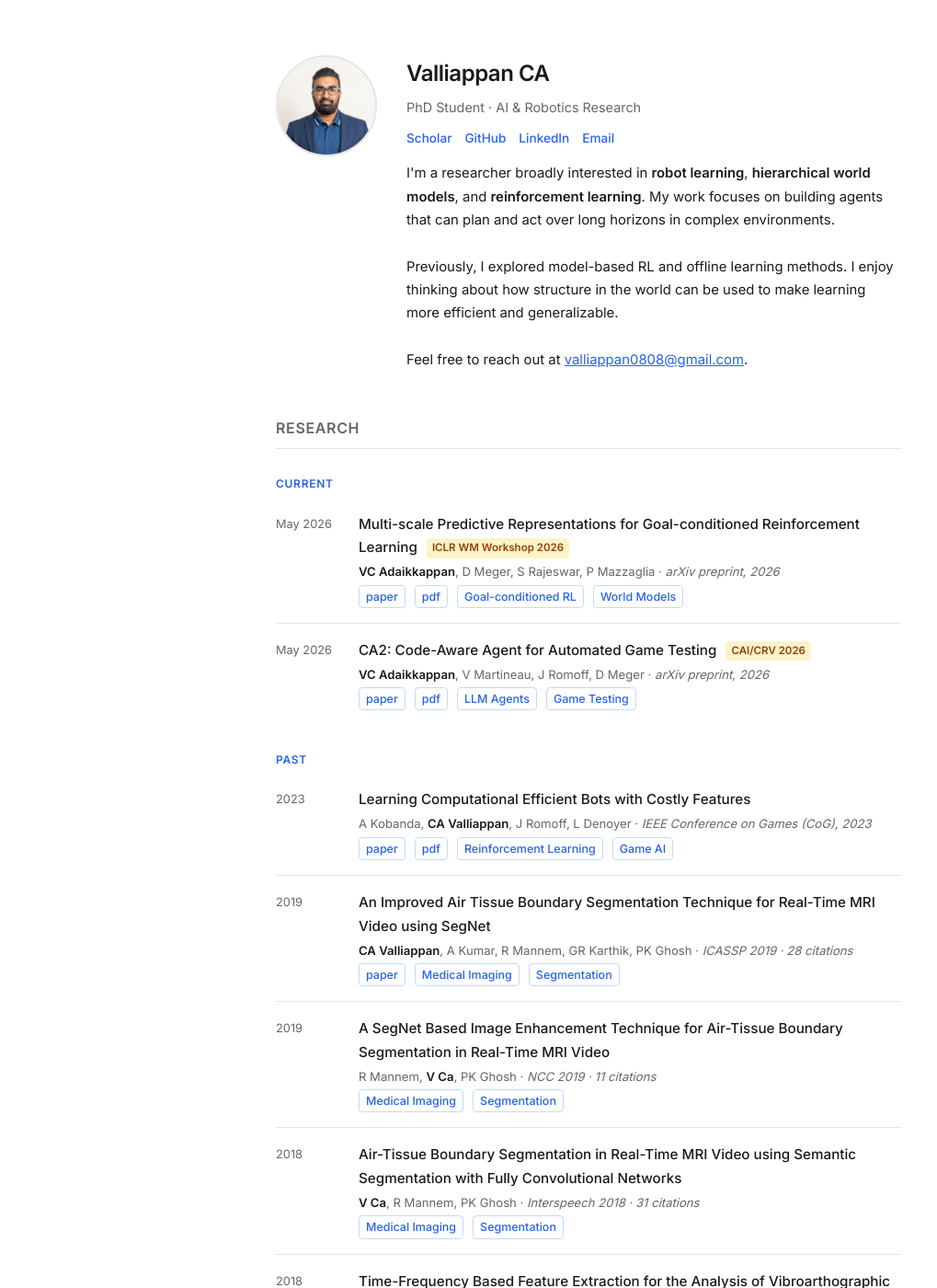
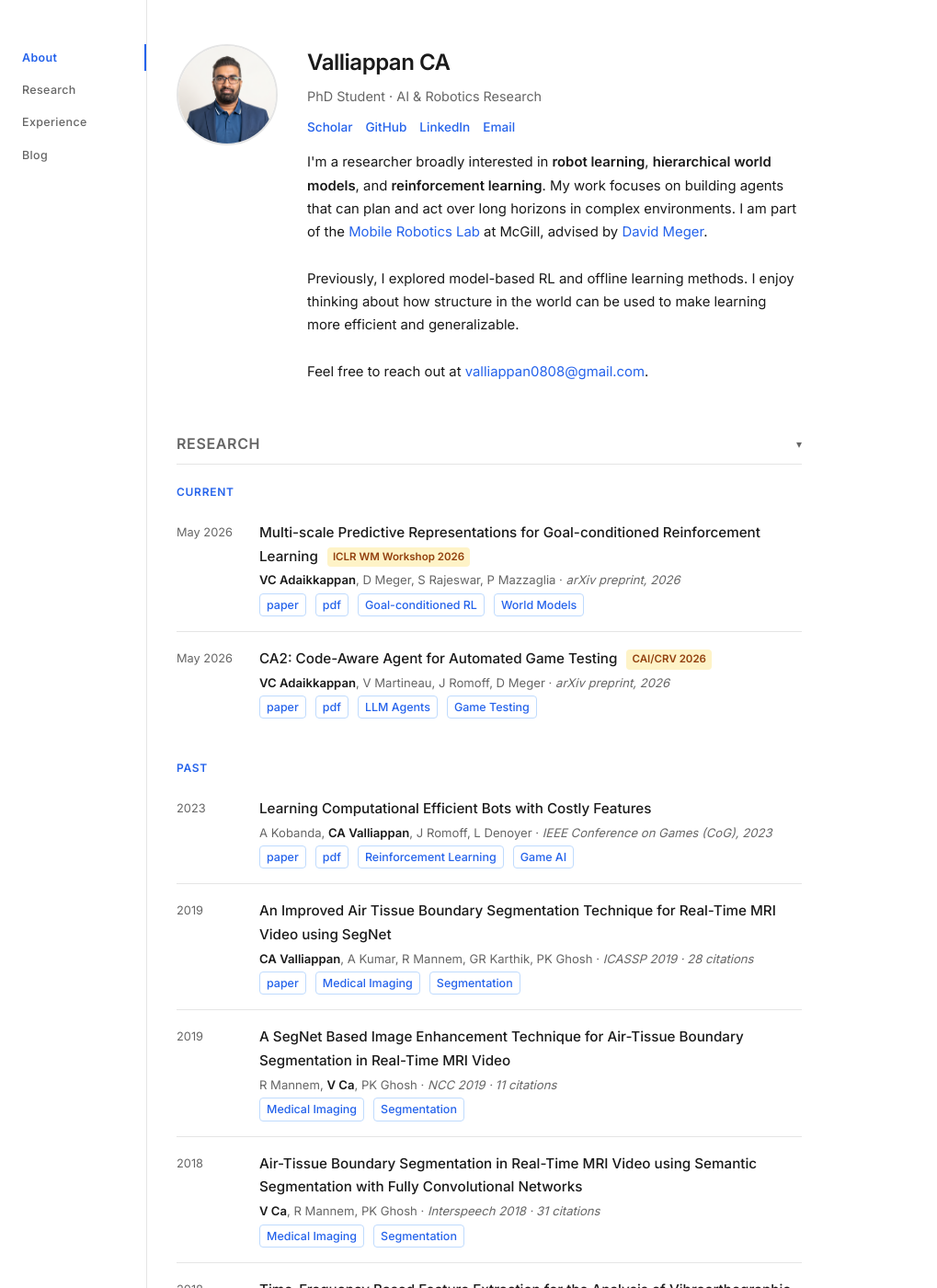
Before and after one commit to nappaillav/nappaillav.github.io, a Jekyll site: the page built from index.html, in a window 1280 px wide and 1400 px high. Shown: the whole window at 92% size, without its empty margins (0-1019 px from the left). Built offline with Jekyll 4.4.1, drawn with Linux system fonts in a browser that asks for light colours.

Commit message:
updated the main

```diff
--- a/index.html
+++ b/index.html
@@ -28,7 +28,8 @@ layout: none
       --accent: #2563eb;
       --border: #e5e5e5;
       --bg: #fff;
-      --max-w: 680px;
+      --nav-w: 160px;
+      --content-max: 680px;
     }
 
     html {
@@ -41,12 +42,60 @@ layout: none
       color: var(--text);
       background: var(--bg);
       line-height: 1.7;
-      padding: 60px 24px 100px;
     }
 
-    .wrapper {
-      max-width: var(--max-w);
-      margin: 0 auto;
+    /* ── Page shell ── */
+    .page {
+      display: flex;
+      min-height: 100vh;
+    }
+
+    /* ── Left nav ── */
+    .sidenav {
+      width: var(--nav-w);
+      flex-shrink: 0;
+      position: sticky;
+      top: 0;
+      height: 100vh;
+      overflow-y: auto;
+      padding: 48px 0 48px 24px;
+      border-right: 1px solid var(--border);
+      display: flex;
+      flex-direction: column;
+      gap: 6px;
+    }
+
+    .sidenav a {
+      display: block;
+      font-size: 0.78rem;
+      font-weight: 500;
+      color: var(--muted);
+      text-decoration: none;
+      padding: 4px 10px 4px 0;
+      border-right: 2px solid transparent;
+      transition: color 0.15s, border-color 0.15s;
+      letter-spacing: 0.03em;
+    }
+
+    .sidenav a:hover {
+      color: var(--accent);
+    }
+
+    .sidenav a.active {
+      color: var(--accent);
+      border-right-color: var(--accent);
+      font-weight: 600;
+    }
+
+    /* ── Main content ── */
+    .content {
+      flex: 1;
+      min-width: 0;
+      padding: 48px 32px 100px;
+    }
+
+    .content-inner {
+      max-width: var(--content-max);
     }
 
     /* ── Header / About ── */
@@ -54,7 +103,7 @@ layout: none
       display: flex;
       gap: 32px;
       align-items: flex-start;
-      margin-bottom: 48px;
+      margin-bottom: 52px;
     }
 
     .about-photo {
@@ -64,21 +113,6 @@ layout: none
       object-fit: cover;
       flex-shrink: 0;
       border: 2px solid var(--border);
-    }
-
-    .about-photo-placeholder {
-      width: 110px;
-      height: 110px;
-      border-radius: 50%;
-      flex-shrink: 0;
-      border: 2px solid var(--border);
-      background: linear-gradient(135deg, #e0e7ff 0%, #c7d2fe 100%);
-      display: flex;
-      align-items: center;
-      justify-content: center;
-      font-size: 2rem;
-      color: var(--accent);
-      font-weight: 600;
     }
 
     .about-name {
@@ -108,35 +142,72 @@ layout: none
       text-decoration: none;
     }
 
-    .about-links a:hover {
-      text-decoration: underline;
-    }
+    .about-links a:hover { text-decoration: underline; }
 
     .about-bio {
       font-size: 0.93rem;
       color: var(--text);
     }
 
-    /* ── Sections ── */
-    section {
-      margin-bottom: 52px;
+    .about-bio a {
+      color: var(--accent);
+      text-decoration: none;
     }
 
-    h2 {
+    .about-bio a:hover { text-decoration: underline; }
+
+    /* ── Collapsible sections ── */
+    .collapsible {
+      margin-bottom: 44px;
+    }
+
+    .collapsible-header {
+      display: flex;
+      align-items: center;
+      justify-content: space-between;
+      cursor: pointer;
+      user-select: none;
+      padding-bottom: 8px;
+      border-bottom: 1px solid var(--border);
+      margin-bottom: 20px;
+    }
+
+    .collapsible-header h2 {
       font-size: 1rem;
       font-weight: 600;
       letter-spacing: 0.04em;
       text-transform: uppercase;
       color: var(--muted);
-      margin-bottom: 20px;
-      padding-bottom: 8px;
-      border-bottom: 1px solid var(--border);
+      border: none;
+      padding: 0;
+      margin: 0;
+    }
+
+    .collapsible-chevron {
+      font-size: 0.75rem;
+      color: var(--muted);
+      transition: transform 0.2s ease;
+      flex-shrink: 0;
+    }
+
+    .collapsible.collapsed .collapsible-chevron {
+      transform: rotate(-90deg);
+    }
+
+    .collapsible-body {
+      overflow: hidden;
+      transition: max-height 0.3s ease, opacity 0.25s ease;
+      max-height: 5000px;
+      opacity: 1;
+    }
+
+    .collapsible.collapsed .collapsible-body {
+      max-height: 0;
+      opacity: 0;
     }
 
     /* ── Publication / Blog entry list ── */
-    .entry-list {
-      list-style: none;
-    }
+    .entry-list { list-style: none; }
 
     .entry-item {
       display: flex;
@@ -157,10 +226,7 @@ layout: none
       padding-top: 2px;
     }
 
-    .entry-body {
-      flex: 1;
-      min-width: 0;
-    }
+    .entry-body { flex: 1; min-width: 0; }
 
     .entry-title {
       font-size: 0.95rem;
@@ -169,14 +235,8 @@ layout: none
       margin-bottom: 2px;
     }
 
-    .entry-title a {
-      color: inherit;
-      text-decoration: none;
-    }
-
-    .entry-title a:hover {
-      color: var(--accent);
-    }
+    .entry-title a { color: inherit; text-decoration: none; }
+    .entry-title a:hover { color: var(--accent); }
 
     .entry-authors {
       font-size: 0.82rem;
@@ -230,13 +288,10 @@ layout: none
       vertical-align: middle;
     }
 
-    /* ── Author name highlight ── */
-    .author-me {
-      font-weight: 600;
-      color: var(--text);
-    }
+    /* ── Author highlight ── */
+    .author-me { font-weight: 600; color: var(--text); }
 
-    /* ── Section sub-label (Current / Past) ── */
+    /* ── Sub-labels (Current / Past) ── */
     .section-label {
       font-size: 0.75rem;
       font-weight: 600;
@@ -244,12 +299,11 @@ layout: none
       text-transform: uppercase;
       color: var(--accent);
       margin: 28px 0 4px;
-      padding-left: 0;
     }
 
     .section-label:first-child { margin-top: 0; }
 
-    /* ── Company logo in experience entries ── */
+    /* ── Company logo ── */
     .entry-logo {
       display: flex;
       flex-direction: column;
@@ -280,39 +334,45 @@ layout: none
       margin-top: 60px;
       font-size: 0.8rem;
       color: var(--muted);
-      text-align: center;
+      text-align: left;
     }
 
-    /* ── Responsive ── */
-    @media (max-width: 500px) {
+    /* ── Responsive: hide sidenav on small screens ── */
+    @media (max-width: 700px) {
+      .sidenav { display: none; }
+
+      .content { padding: 32px 18px 80px; }
+
       .about {
         flex-direction: column;
         gap: 16px;
       }
 
-      .about-photo,
-      .about-photo-placeholder {
-        width: 80px;
-        height: 80px;
-      }
+      .about-photo { width: 80px; height: 80px; }
 
-      .entry-item {
-        flex-direction: column;
-        gap: 4px;
-      }
-
-      .entry-date {
-        min-width: unset;
-      }
+      .entry-item { flex-direction: column; gap: 4px; }
+      .entry-date { min-width: unset; }
     }
   </style>
 </head>
 
 <body>
-  <div class="wrapper">
+  <div class="page">
+
+    <!-- ── Left nav ── -->
+    <nav class="sidenav" aria-label="Page sections">
+      <a href="#about" class="nav-link">About</a>
+      <a href="#research" class="nav-link">Research</a>
+      <a href="#experience" class="nav-link">Experience</a>
+      <a href="#blog" class="nav-link">Blog</a>
+    </nav>
+
+    <!-- ── Main content ── -->
+    <main class="content">
+      <div class="content-inner">
 
         <!-- ── About ── -->
-    <div class="about">
+        <div class="about" id="about">
           <img class="about-photo" src="/cover_photo.png" alt="Valliappan CA">
           <div>
             <div class="about-name">Valliappan CA</div>
@@ -327,19 +387,24 @@ layout: none
               I'm a researcher broadly interested in <strong>robot learning</strong>, <strong>hierarchical world
                 models</strong>, and <strong>reinforcement learning</strong>.
               My work focuses on building agents that can plan and act over long horizons in complex environments.
+              I am part of the <a href="https://cim.mcgill.ca/~mrl/" target="_blank">Mobile Robotics Lab</a> at McGill,
+              advised by <a href="https://cim.mcgill.ca/~dmeger/" target="_blank">David Meger</a>.
               <br><br>
               Previously, I explored model-based RL and offline learning methods. I enjoy thinking about how structure in
               the world can be used to make learning more efficient and generalizable.
               <br><br>
-          Feel free to reach out at <a href="mailto:valliappan0808@gmail.com"
-            style="color:var(--accent)">valliappan0808@gmail.com</a>.
+              Feel free to reach out at <a href="mailto:valliappan0808@gmail.com">valliappan0808@gmail.com</a>.
             </p>
           </div>
         </div>
 
         <!-- ── Research ── -->
-    <section id="research">
+        <section class="collapsible" id="research">
+          <div class="collapsible-header" onclick="toggleSection(this)" role="button" aria-expanded="true">
             <h2>Research</h2>
+            <span class="collapsible-chevron">▾</span>
+          </div>
+          <div class="collapsible-body">
 
             <p class="section-label">Current</p>
             <ul class="entry-list">
@@ -548,11 +613,16 @@ layout: none
               </li>
 
             </ul>
+          </div>
         </section>
 
         <!-- ── Experience ── -->
-    <section id="experience">
+        <section class="collapsible" id="experience">
+          <div class="collapsible-header" onclick="toggleSection(this)" role="button" aria-expanded="true">
             <h2>Experience</h2>
+            <span class="collapsible-chevron">▾</span>
+          </div>
+          <div class="collapsible-body">
 
             <p class="section-label">Current</p>
             <ul class="entry-list">
@@ -598,11 +668,16 @@ layout: none
               </li>
 
             </ul>
+          </div>
         </section>
 
         <!-- ── Blog ── -->
-    <section id="blog">
+        <section class="collapsible" id="blog">
+          <div class="collapsible-header" onclick="toggleSection(this)" role="button" aria-expanded="true">
             <h2>Blog</h2>
+            <span class="collapsible-chevron">▾</span>
+          </div>
+          <div class="collapsible-body">
             <ul class="entry-list">
               {% assign posts = site.posts %}
               {% for post in posts %}
```
Also changed, not shown: other parts of index.html (+33 -7 lines). Lines whose indentation alone changed are shown as unchanged.
